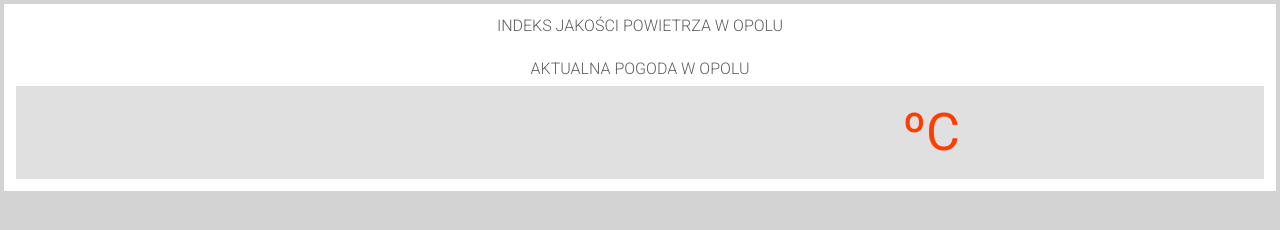
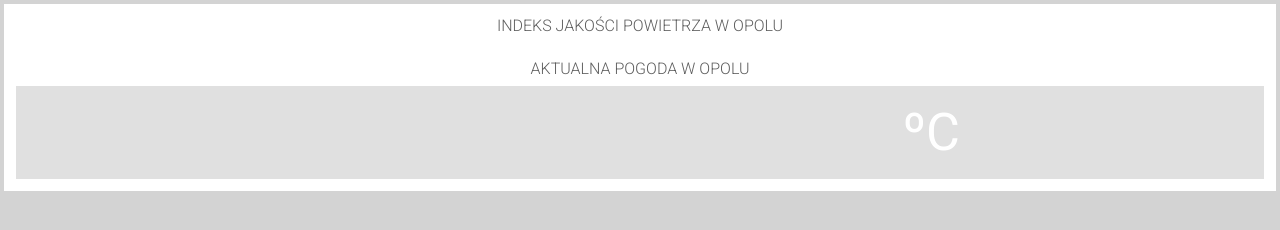
Before and after one commit to codingserwis/AirConditionAndWeather, a website: page prod/index.html in a window 1280 px wide. Drawn offline with nearby package versions, Linux system fonts and the light colour scheme; files that its build step writes are made by us from their sources; no server answers; files whose address does not match are found by name.

Commit message:
css added

```diff
--- a/prod/sass/partials/_content.scss
+++ b/prod/sass/partials/_content.scss
@@ -77,7 +77,7 @@ $text-orange: map-get($font-colors, orange);
 .data__container-weather {
 	margin-top: .500rem;
 	padding: 1rem 0;
-	color: $text-orange;
+	color: #fff;
 	text-align: center;
 }
 .weather__currnet-condition {
```
Also changed, not shown: css/main.css (deleted), dist/assets/css/main.css (added), dist/assets/css/weather-icons-wind.min.css (renamed from css/weather-icons-wind.min.css), dist/assets/css/weather-icons.min.css (renamed from css/weather-icons.min.css), dist/assets/font/weathericons-regular-webfont.ttf (renamed from font/weathericons-regular-webfont.ttf), dist/assets/font/weathericons-regular-webfont.woff (renamed from font/weathericons-regular-webfont.woff), dist/assets/font/weathericons-regular-webfont.woff2 (renamed from font/weathericons-regular-webfont.woff2), 6 other files.
